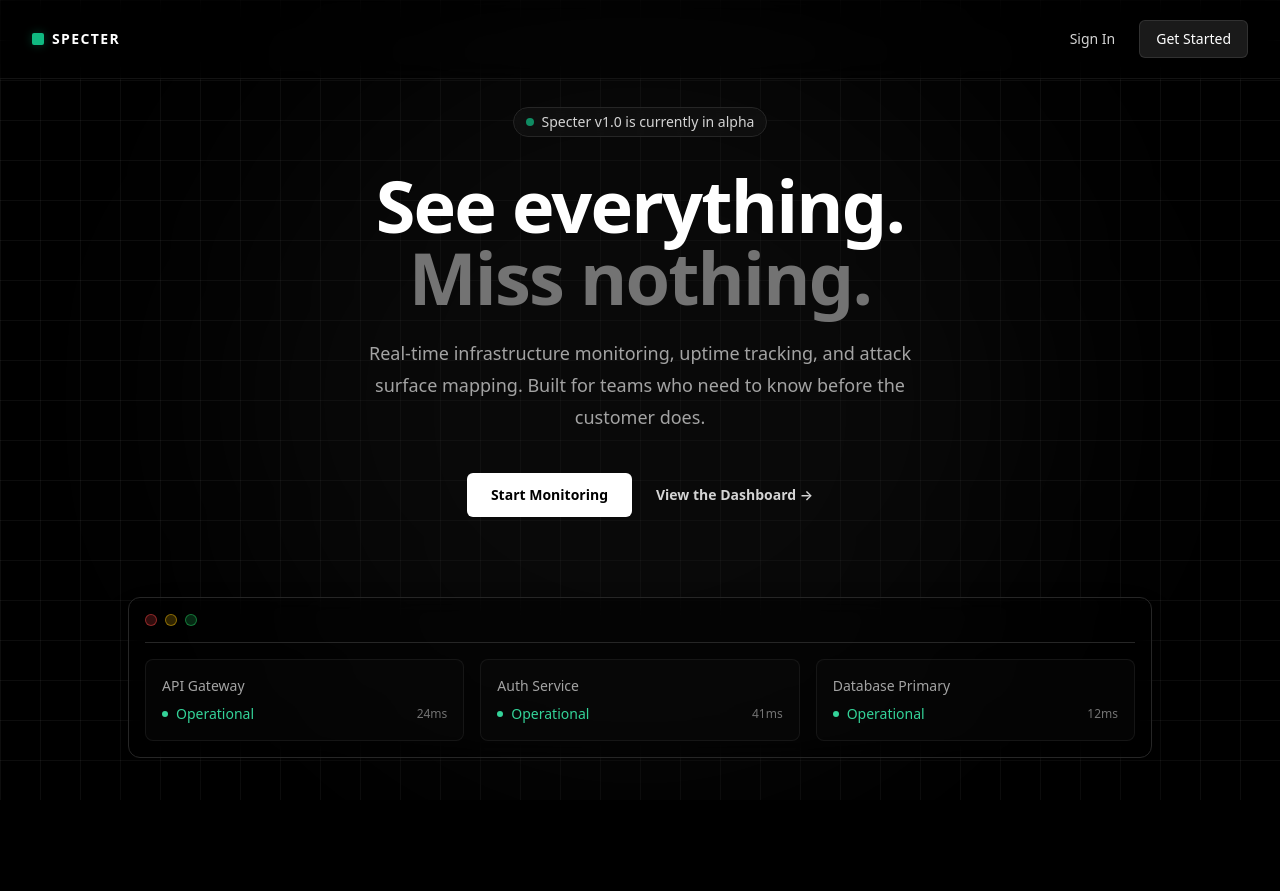
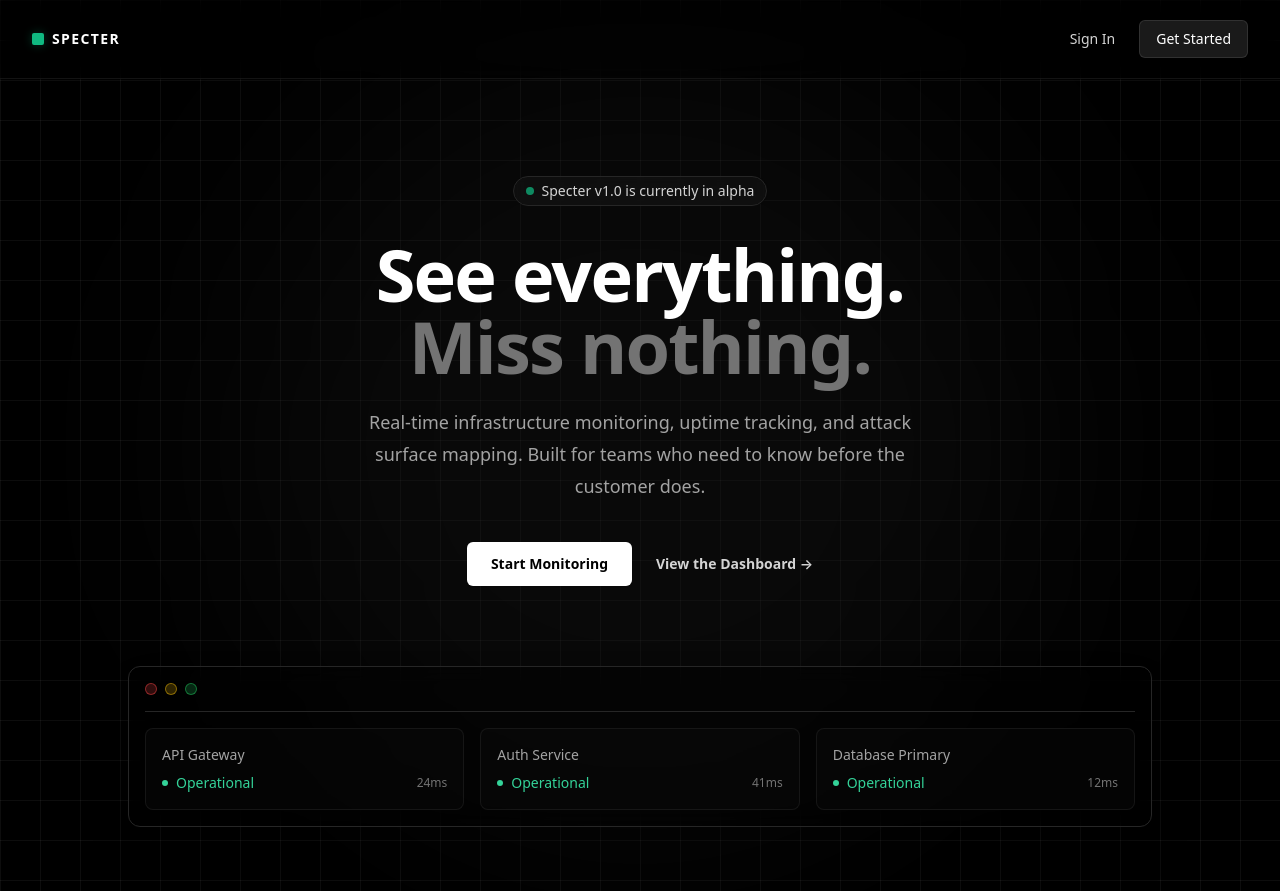
Before and after one commit to hapybeing/Another, a Next.js app: page / in a window 1280 px wide. Before the commit the page ends 800 px from the top, so only its background shows below. Built offline with nearby package versions, Linux system fonts and the light colour scheme.

Commit message:
Update page.tsx

```diff
--- a/app/page.tsx
+++ b/app/page.tsx
@@ -2,7 +2,7 @@ import Link from "next/link";
 
 export default function Home() {
   return (
-    <main className="relative flex min-h-screen flex-col items-center justify-center overflow-hidden bg-black bg-grid-pattern">
+    <main className="relative flex min-h-screen flex-col items-center justify-center overflow-hidden bg-black px-6 pt-32 pb-16 lg:px-8 bg-grid-pattern">
       {/* Top Navigation Bar */}
       <header className="absolute top-0 w-full z-50 flex items-center justify-between px-6 py-5 lg:px-8 border-b border-neutral-800/50 bg-black/40 backdrop-blur-md">
         <div className="flex items-center gap-2">
@@ -22,7 +22,7 @@ export default function Home() {
       {/* Background Glow */}
       <div className="absolute top-1/2 left-1/2 -translate-x-1/2 -translate-y-1/2 w-[800px] h-[800px] bg-neutral-900/40 blur-[120px] rounded-full pointer-events-none" />
 
-      <div className="relative z-10 mx-auto max-w-2xl text-center mt-16 px-6">
+      <div className="relative z-10 mx-auto max-w-2xl text-center mt-12">
         <div className="mb-8 inline-flex items-center rounded-full border border-neutral-800 bg-neutral-900/50 px-3 py-1 text-sm font-medium text-neutral-300 backdrop-blur-sm">
           <span className="flex h-2 w-2 rounded-full bg-emerald-500 mr-2 animate-pulse"></span>
           Specter v1.0 is currently in alpha
```
